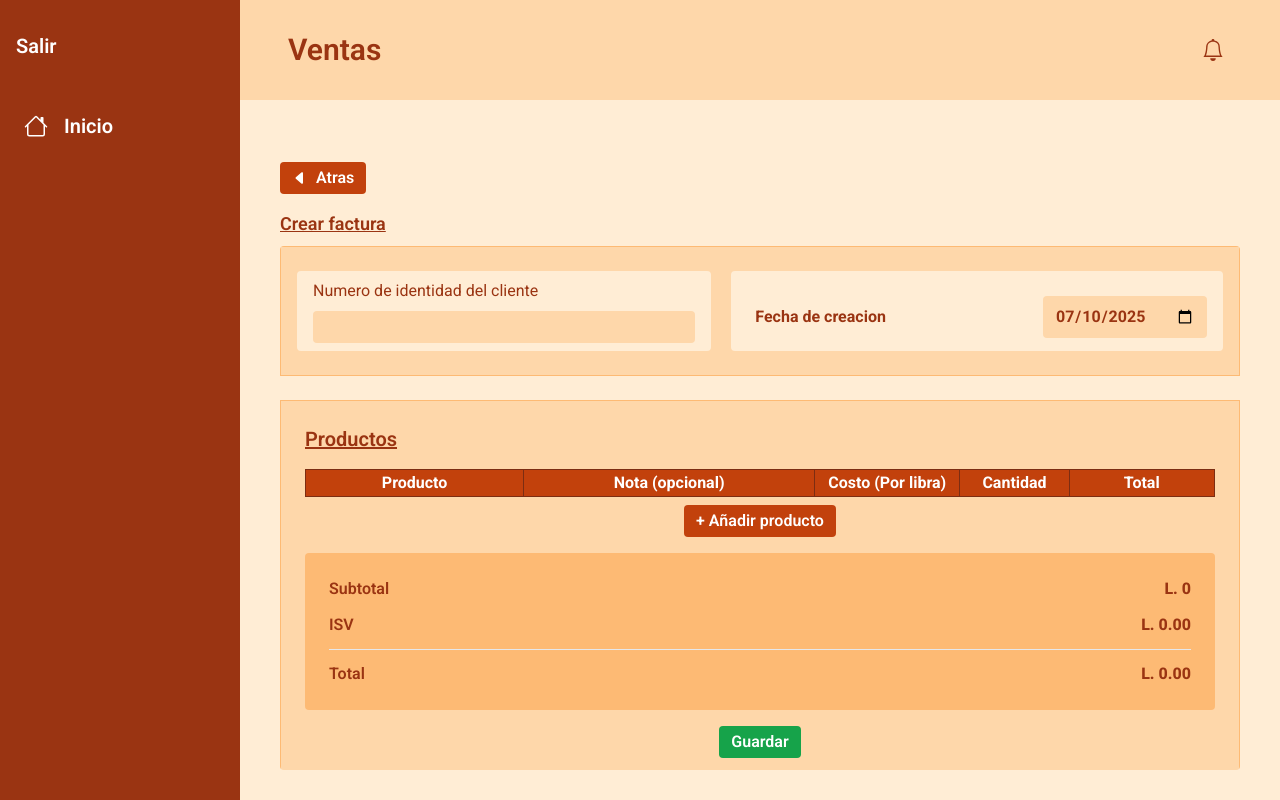
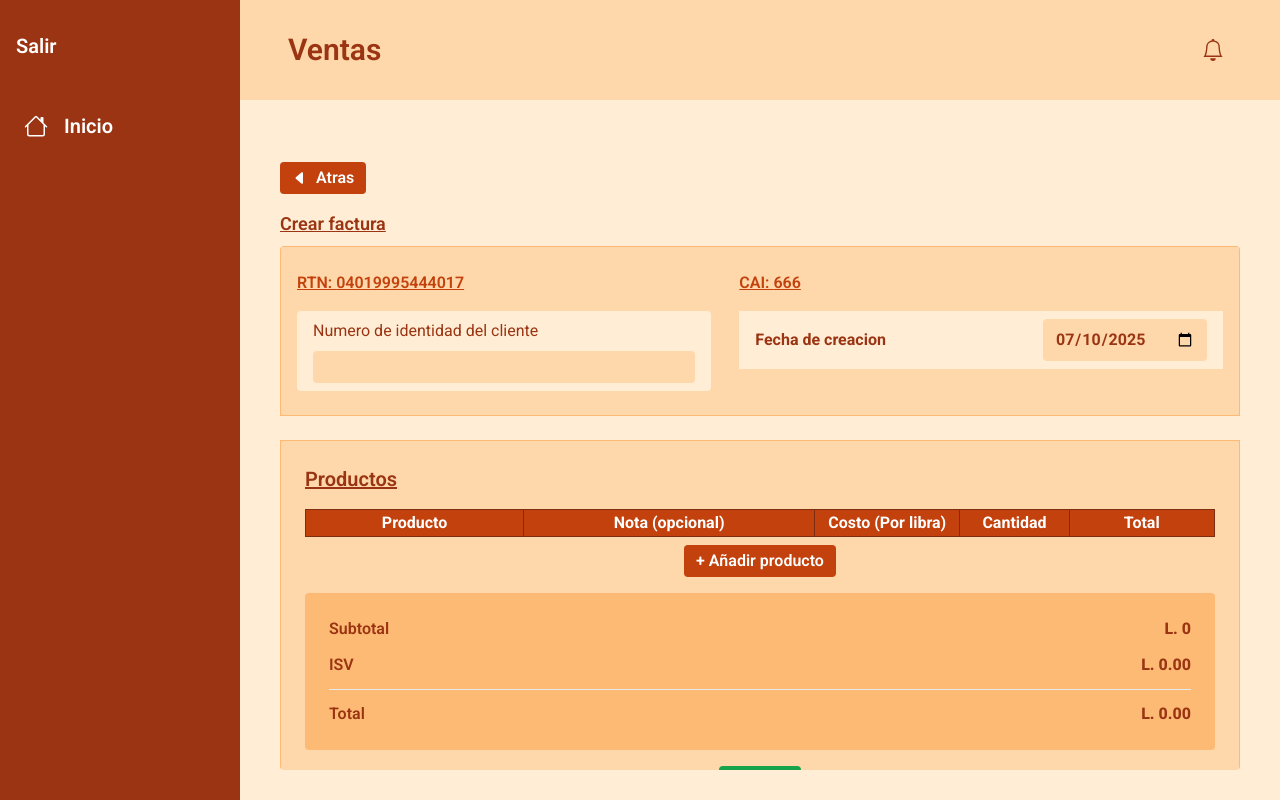
Before and after one commit to V1kt0rT2K/ProyectoIngenieria-fe, a React (Vite) app: page /sales/new_sale in a window 1280 px wide. Built offline with nearby package versions, Linux system fonts and the light colour scheme; sample sign-in values are in the browser's storage.

Commit message:
Add provider options

```diff
--- a/src/Configuration.js
+++ b/src/Configuration.js
@@ -1,6 +1,7 @@
 const Configuration = {
     // API_BASE_URL: "https://proyectoingenieria-be.onrender.com",
     API_BASE_URL: "http://localhost:3000",
+    RTN_NUMBER: "04019995444017"
 };
 
 export default Configuration;
--- /dev/null
+++ b/src/components/ProviderOptions.jsx
@@ -0,0 +1,16 @@
+import DropDown from "./DropDown";
+import { Link } from "react-router-dom";
+
+const ProviderOptions = ({ id }) => {
+    return (
+        <DropDown links={[
+            <Link className="flex justify-center block px-4 py-2 font-semibold text-md text-white bg-orange-800 hover:cursor-pointer hover:bg-orange-900" to="view_provider" state={{ id: id }}>Ver Detalles</Link>,
+            <Link className="flex justify-center block px-4 py-2 font-semibold text-md text-white bg-orange-800 hover:cursor-pointer hover:bg-orange-900" to="edit_provider" state={{ id: id }}>Editar</Link>,
+            <Link className="flex justify-center block px-4 py-2 font-semibold text-md text-white bg-orange-800 hover:cursor-pointer hover:bg-orange-900" to="make_order_provider" state={{ id: id }}>Hacer Pedido</Link>,
+            <button className="w-full block px-4 py-2 font-semibold text-md text-white bg-red-700 hover:cursor-pointer hover:bg-orange-900">
+                Eliminar
+            </button>
+        ]} />
+    );
+};
+export default ProviderOptions;
--- a/src/pages/providers/ProvidersPage.jsx
+++ b/src/pages/providers/ProvidersPage.jsx
@@ -1,7 +1,7 @@
 import { useEffect, useRef, useState } from "react";
 import { Link } from "react-router-dom";
 import Spinner from "../../components/Spinner";
-import DropDown from "../../components/DropDown";
+import ProviderOptions from "../../components/ProviderOptions";
 
 const proveedores = [
     { id: 1, name: "Proveedor A", contact: "Juan Pérez", category: "Carnes", product: "Carne de res" },
@@ -73,7 +73,7 @@ const ProvidersPage = () => {
                                                             {prov.product}
                                                         </td>
                                                         <td className="border border-orange-900 bg-orange-200 py-4 px-5">
-                                                            <DropDown />
+                                                            <ProviderOptions id={prov.id} />
                                                         </td>
                                                     </tr>
                                                 )
--- a/src/pages/sales/NewSalePage.jsx
+++ b/src/pages/sales/NewSalePage.jsx
@@ -1,6 +1,7 @@
 import { useEffect, useState } from "react";
 import BackButton from "../../components/BackButton";
 import ArrayUtils from "../../utils/ArrayUtils";
+import Configuration from "../../Configuration";
 
 const cuts = [
     {
@@ -101,16 +102,19 @@ const NewSalePage = () => {
                 <div className="rounded overflow-y-auto p-0">
                     <div className="bg-orange-200 border border-orange-300 px-4 py-6 flex space-x-5 justify-between">
                         <div className="flex flex-col flex-grow space-y-4">
+                            <p className="text-orange-700 underline font-semibold">RTN: { Configuration.RTN_NUMBER }</p>
                             <div className="flex flex-col bg-orange-100 text-md text-orange-800 px-4 py-2 space-y-2 rounded">
                                 <p>Numero de identidad del cliente</p>
                                 <input className="bg-orange-200 px-3 py-1 rounded font-bold focus:outline-none" />
                             </div>
                         </div>
-                        <div className="bg-orange-100 flex flex-col flex-grow space-y-2 py-2 justify-center rounded pl-2">
-                            <p className="ml-4 mb-1 text-lg text-orange-800 font-semibold underline"></p>
-                            <div className="flex justify-between items-center text-md text-orange-800 font-bold px-4">
-                                <p>Fecha de creacion</p>
-                                <input className="bg-orange-200 rounded px-3 py-2" type="date" defaultValue={new Date().toISOString().split("T")[0]} />
+                        <div className="flex-grow space-y-4 justify-center rounded pl-2">
+                            <p className="text-orange-700 underline font-semibold">CAI: {666}</p>
+                            <div className="bg-orange-100 py-2 flex flex-col ">
+                                <div className="flex justify-between items-center text-md text-orange-800 font-bold px-4">
+                                    <p>Fecha de creacion</p>
+                                    <input className="bg-orange-200 rounded px-3 py-2" type="date" defaultValue={new Date().toISOString().split("T")[0]} />
+                                </div>
                             </div>
                         </div>
                     </div>
```
